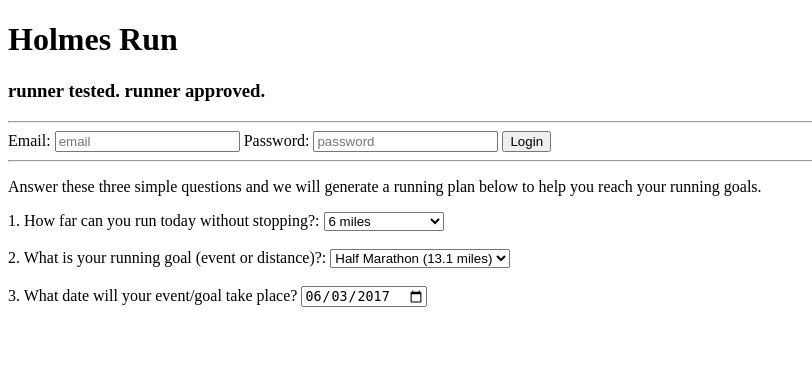
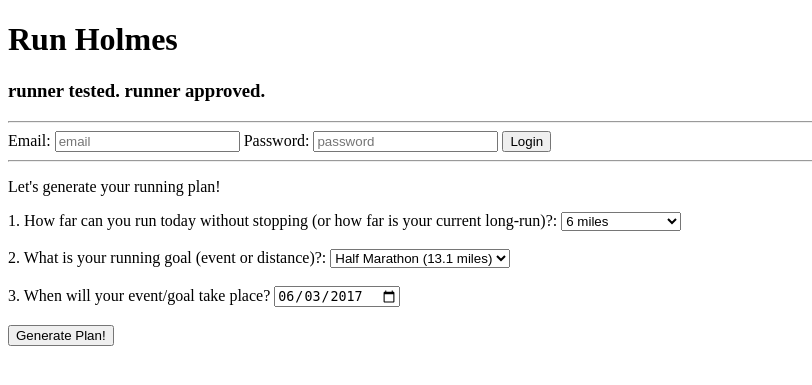
Before and after one commit to allieglotfelty/running-plan, a Flask app: page / in a window 1280 px wide. Shown: the top 385 px of the page, without its empty margins (0-812 px from the left). Run offline with Flask 2, Linux system fonts and the light colour scheme; some libraries are stand-ins or nearby versions.

Commit message:
Updated homepage content and excel download

```diff
--- a/running_plan.py
+++ b/running_plan.py
@@ -300,23 +300,32 @@ def create_excel_workbook(weekly_plan, output):
     worksheet = workbook.add_worksheet('RunningPlan')
     # worksheet.write(row, col, some_data) rows & columns are zero indexed A1 is (0,0)
 
+    # Add bold format
+    bold = workbook.add_format({'bold': 1})
+    format_header = workbook.add_format({'bold': True, 'font_color': 'white', 'bg_color': '#5f5fc7', 'font_size': 14, 'align': 'center'})
+    format_table = workbook.add_format({'font_size': 12, 'border': 1, 'border_color': '#c2c2fb'})
     row = 0
     col = 1
-    weekdays = calendar.day_abbr
+    weekdays = calendar.day_name
 
     for day in weekdays:
-        worksheet.write(row, col, day)
+        worksheet.write(row, col, day, format_header)
+        # worksheet.set_column(row, col, 17)
         col += 1
 
     row = 1
     col = 0
     for i in range(1, len(weekly_plan) + 1):
         week = "Week %s" % i
-        worksheet.write(row, col, week)
-        print i
+        worksheet.write(row, col, week, format_header)
+        worksheet.set_column(row, col, 17)
         for day in sorted(weekly_plan[str(i)]):
-            worksheet.write(row, col + 1, "%s: %s" % (day[5:10], weekly_plan[str(i)][day]))
-            col +=1
+            if weekly_plan[str(i)][day]:
+                worksheet.write(row, col + 1, "%s:   %s miles" % (day[5:10], weekly_plan[str(i)][day]), format_table)
+                col += 1
+            else:
+                worksheet.write(row, col + 1, "%s:   %s" % (day[5:10], 'Off day!'), format_table)
+                col += 1
         row += 1
         col = 0
 
@@ -349,10 +358,13 @@ def handle_edgecases(increment, goal_distance, current_ability):
     """Handles any edge cases that the user might encounter."""
 
     if increment > 1:
-        print """We're sorry, but it will be very difficult for you to achieve
+        return """We're sorry, but it will be very difficult for you to achieve
         your goal in the time that you have. Please consider a race that
         will provide you with more weeks for training."""
 
-    if (goal_distance * .8) <= current_ability:
-        print """We believe that you already have the ability to achieve your goal.
+    elif (goal_distance * .8) <= current_ability:
+        return """We believe that you already have the ability to achieve your goal.
         If you would like to try a longer race or goal, we would be happy to assist you!"""
+
+    else:
+        return None
--- a/server.py
+++ b/server.py
@@ -9,7 +9,7 @@ from tzlocal import get_localzone
 from apiclient import discovery as gcal_client
 from oauth2client import client
 import httplib2
-from running_plan import create_excel_text
+from running_plan import create_excel_text, handle_edgecases, calculate_start_date, calculate_number_of_weeks_to_goal
 from server_utilities import *
 
 app = Flask(__name__)
@@ -24,12 +24,17 @@ app.jinja_env.undefined = StrictUndefined
 def index():
     """Homepage."""
 
+    # today = datetime.today()
+    # year_from_today = today + timedelta(365)
+    # date_today = datetime.strftime(today, '%Y-%m-%d')
+    # date_year_from_today = datetime.strftime(year_from_today, '%Y-%m-%d')
+
     try:
         session['runner_id']
     except KeyError:
         return render_template("homepage.html")
 
-    return redirect("/dashboard")
+    return redirect("/dashboard", today=date_today, yearaway=date_year_from_today)
 
 
 @app.route('/plan.json', methods=["POST"])
@@ -40,17 +45,27 @@ def generate_plan():
 
     raw_current_ability = request.form.get("current-ability")
     raw_goal_distance = request.form.get("goal-distance")
-    if raw_current_ability == "---":
-        flash("Please enter how far you can run without stopping. Then, click Generate Plan again!")
-        return
-    if raw_goal_distance == "---":
-        flash("Please enter a your running goal. Then, click Generate Plan again!")
-        return
+    # if raw_current_ability == "---":
+    #     flash("Please enter how far you can run without stopping. Then, click Generate Plan again!")
+    #     return
+    # if raw_goal_distance == "---":
+    #     flash("Please enter a your running goal. Then, click Generate Plan again!")
+    #     return
     raw_end_date = request.form.get("goal-date")
     today_date = datetime.today()
     weekly_plan = generate_weekly_plan(raw_current_ability, raw_goal_distance, raw_end_date)
 
+    # start_date = calculate_start_date(today_date)
+    # weeks_to_goal = calculate_number_of_weeks_to_goal(start_date, raw_end_date)
+    # increment = (raw_goal_distance - raw_current_ability) / float(weeks_to_goal)
+
+    # edgecase = handle_edgecases(increment, raw_goal_distance, raw_current_ability)
+
+    # if not edgecase:
     return jsonify(weekly_plan)
+    # else:
+    #     flash(edgecase)
+    #     return redirect('/')
 
 
 # @app.route('/run-event', methods=["GET"])
--- a/templates/base.html
+++ b/templates/base.html
@@ -22,7 +22,7 @@
 </head>
 
 <body>
-  <h1>Holmes Run</h1>
+  <h1>Run Holmes</h1>
    <h3>runner tested. runner approved.</h3>
     <ul>
     {% for message in get_flashed_messages() %}
--- a/templates/homepage.html
+++ b/templates/homepage.html
@@ -1,5 +1,5 @@
 {% extends 'base.html' %}
-{% block title %}Holmes Run{% endblock %}
+{% block title %}Run Holmes{% endblock %}
 {% block content %}
 
   <form action="/login-complete" method="POST">
@@ -11,10 +11,9 @@
   </form>
   <hr>
 
-  <p>Answer these three simple questions and we will generate a running plan below
-    to help you reach your running goals.</p>
+  <p>Let's generate your running plan!</p>
   <form action="/plan.json" method="POST" id="planning-form">
-    1. How far can you run today without stopping?:
+    1. How far can you run today without stopping (or how far is your current long-run)?:
       <select id="current-ability" name="current-ability" required>
         <option disabled value="---">---</option>
         <option value="0.5">Less than a mile</option>
@@ -55,9 +54,9 @@
         <option selected value="13.1">Half Marathon (13.1 miles)</option>
         <option value="26.2">Marathon (26.2 miles)</option>
       </select><br><br>
-      3. What date will your event/goal take place?
+      3. When will your event/goal take place?
       <input type="date" id="goal-date" value="2017-06-03" name="goal-date"><br><br>
-      <!-- <input type="submit" id="generate-plan" name="generate-plan" value="Generate Plan!"> -->
+      <input type="submit" id="generate-plan" name="generate-plan" value="Generate Plan!">
   </form><br>
 
   <form action="/sign-up">
--- a/templates/runner_dashboard.html
+++ b/templates/runner_dashboard.html
@@ -66,6 +66,12 @@
 <p>Countdown to Goal: {{ days_left_to_goal }} days</p>
 <span>Total Workouts Completed: </span><span id="total-workouts">{{ total_workouts_completed }}</span><br>
 <span>Total Miles Completed: </span> <span id="total-miles"> {{ total_miles_completed }}</span><br>
+<h4 id="plan-name-title">{{ plan.name }}</h4>
+
+<form>
+<input id="plan-name-change-box" name="{{ plan.name }}" placeholder="update plan name here">
+<input type="submit" name="save" value="save"><br><br>
+</form>
 
 <table id="plan-calendar" name="plan-calendar" border="1px">
   <thead id="plan-header">
```
